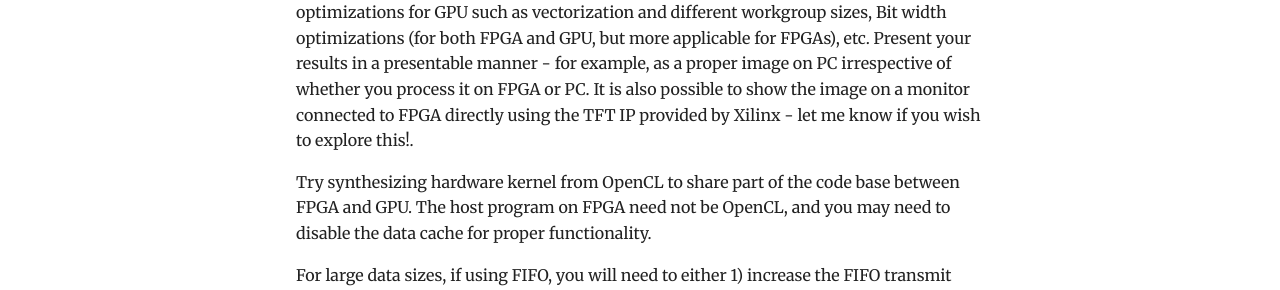
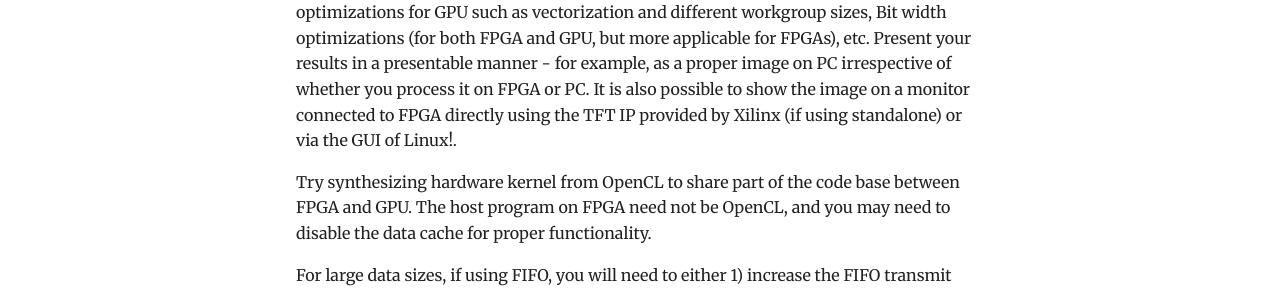
Before and after one commit to NUS-CEG5203/assignments, an MkDocs documentation site: the page built from docs/Project/Final_Project.md, in a window 1280 px wide and 900 px high, scrolled down 785 px. Shown: the part 309-599 px from the top of the window. Built offline with MkDocs 1.6.1 and Material for MkDocs 9.7.7, drawn with Linux system fonts in a browser that asks for light colours; some of the changed text lies outside the part shown.

Commit message:
Update documentation for clarity on SD card image and FPGA display options

```diff
--- a/docs/Project/Final_Project.md
+++ b/docs/Project/Final_Project.md
@@ -31,7 +31,7 @@ Try out various configurations and optimizations.
 HLS/HDL/OpenCL optimizations for FPGA such as unroll, pipeline, array partition, dataflow (applicable if you have multiple workgroups in the NDRange),
 Possible OpenCL optimizations for GPU such as vectorization and different workgroup sizes,
 Bit width optimizations (for both FPGA and GPU, but more applicable for FPGAs), etc.
-Present your results in a presentable manner - for example, as a proper image on PC irrespective of whether you process it on FPGA or PC. It is also possible to show the image on a monitor connected to FPGA directly using the TFT IP provided by Xilinx - let me know if you wish to explore this!.
+Present your results in a presentable manner - for example, as a proper image on PC irrespective of whether you process it on FPGA or PC. It is also possible to show the image on a monitor connected to FPGA directly using the TFT IP provided by Xilinx (if using standalone) or via the GUI of Linux!.
 
 Try synthesizing hardware kernel from OpenCL to share part of the code base between FPGA and GPU. The host program on FPGA need not be OpenCL, and you may need to disable the data cache for proper functionality.
 
```
Also changed, not shown: docs/Assignment_3/3_Pynq_OpenCL_Kria.md (+1 -1 lines).
